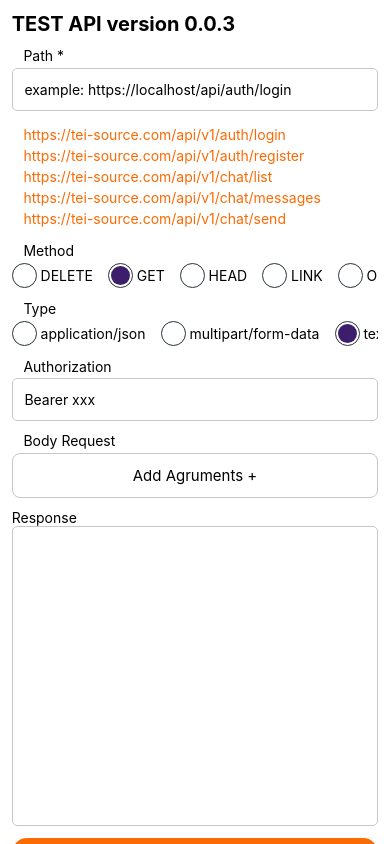
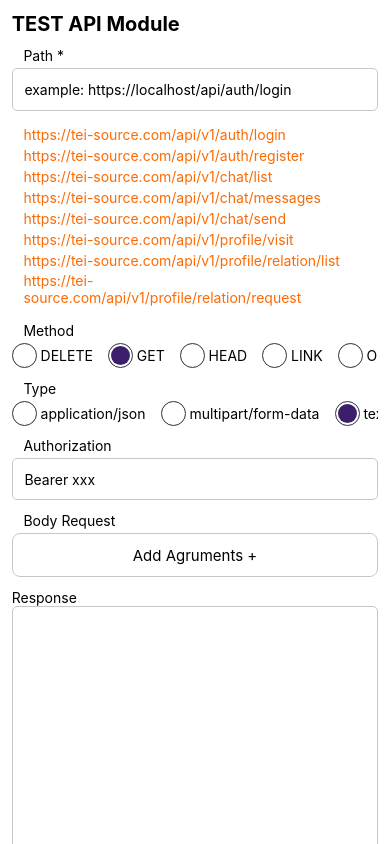
Before and after one commit to tranvanloccntt123/CommonConfig, a React Native app: screen / in a window 390 px wide. Built offline with nearby package versions, Linux system fonts and the light colour scheme.

Commit message:
Update Profile for module

```diff
--- a/ApiRoute.tsx
+++ b/ApiRoute.tsx
@@ -9,3 +9,8 @@ const BASE_CHAT = `${BASE}/chat`;
 export const CHAT_API_GET_LIST: string = `${BASE_CHAT}/list`;
 export const CHAT_API_GET_MESSAGES: string = `${BASE_CHAT}/messages`;
 export const CHAT_API_SEND_MESSAGE: string = `${BASE_CHAT}/send`;
+//api for profile
+const BASE_PROFILE = `${BASE}/profile`;
+export const PROFILE_API_VISIT: string = `${BASE_PROFILE}/visit`;
+export const PROFILE_API_RELATION_LIST: string = `${BASE_PROFILE}/relation/list`;
+export const PROFILE_API_RELATION_REQUEST: string = `${BASE_PROFILE}/relation/request`;
--- a/App.tsx
+++ b/App.tsx
@@ -59,7 +59,7 @@ const App = () => {
     <View style={[AppStyle.container]}>
       <SafeAreaView style={[AppStyle.container]}>
         <ScrollView style={[AppStyle.p3]}>
-          <Text style={[AppStyle.h4, AppStyle.mb3]}>TEST API version 0.0.3</Text>
+          <Text style={[AppStyle.h4, AppStyle.mb3]}>TEST API Module</Text>
           <View style={[AppStyle.mb3]}>
             <Text style={[AppStyle.pl3, AppStyle.mb1]}>Path *</Text>
             <TextInput
--- a/package.json
+++ b/package.json
@@ -1,6 +1,6 @@
 {
   "name": "@teiresource/commonconfig",
-  "version": "0.0.3",
+  "version": "0.0.4",
   "private": false,
   "scripts": {
     "android": "react-native run-android",
--- a/src/components/ListAPI.tsx
+++ b/src/components/ListAPI.tsx
@@ -1,6 +1,6 @@
 import React from "react";
 import { Text, TouchableOpacity, View } from "react-native";
-import { LOGIN_API_SIGNIN, LOGIN_API_SIGNUP, CHAT_API_GET_LIST, CHAT_API_GET_MESSAGES, CHAT_API_SEND_MESSAGE } from "../../ApiRoute";
+import { LOGIN_API_SIGNIN, LOGIN_API_SIGNUP, CHAT_API_GET_LIST, CHAT_API_GET_MESSAGES, CHAT_API_SEND_MESSAGE, PROFILE_API_VISIT, PROFILE_API_RELATION_LIST, PROFILE_API_RELATION_REQUEST } from "../../ApiRoute";
 import { AppStyle } from "../../AppStyle";
 import { orange } from "../../Colors";
 export default function ListAPI(props: { setRoute: Function }) {
@@ -21,5 +21,14 @@ export default function ListAPI(props: { setRoute: Function }) {
         <TouchableOpacity activeOpacity={0.8} onPress={() => setRoute(CHAT_API_SEND_MESSAGE)}>
             <Text style={[AppStyle.mb1, { color: orange }]}>{CHAT_API_SEND_MESSAGE}</Text>
         </TouchableOpacity>
+        <TouchableOpacity activeOpacity={0.8} onPress={() => setRoute(PROFILE_API_VISIT)}>
+            <Text style={[AppStyle.mb1, { color: orange }]}>{PROFILE_API_VISIT}</Text>
+        </TouchableOpacity>
+        <TouchableOpacity activeOpacity={0.8} onPress={() => setRoute(PROFILE_API_RELATION_LIST)}>
+            <Text style={[AppStyle.mb1, { color: orange }]}>{PROFILE_API_RELATION_LIST}</Text>
+        </TouchableOpacity>
+        <TouchableOpacity activeOpacity={0.8} onPress={() => setRoute(PROFILE_API_RELATION_REQUEST)}>
+            <Text style={[AppStyle.mb1, { color: orange }]}>{PROFILE_API_RELATION_REQUEST}</Text>
+        </TouchableOpacity>
     </View>
 }
```
Also changed, not shown: AppInterface.tsx (+18 -5 lines), Until.tsx (+13 -1 lines).
